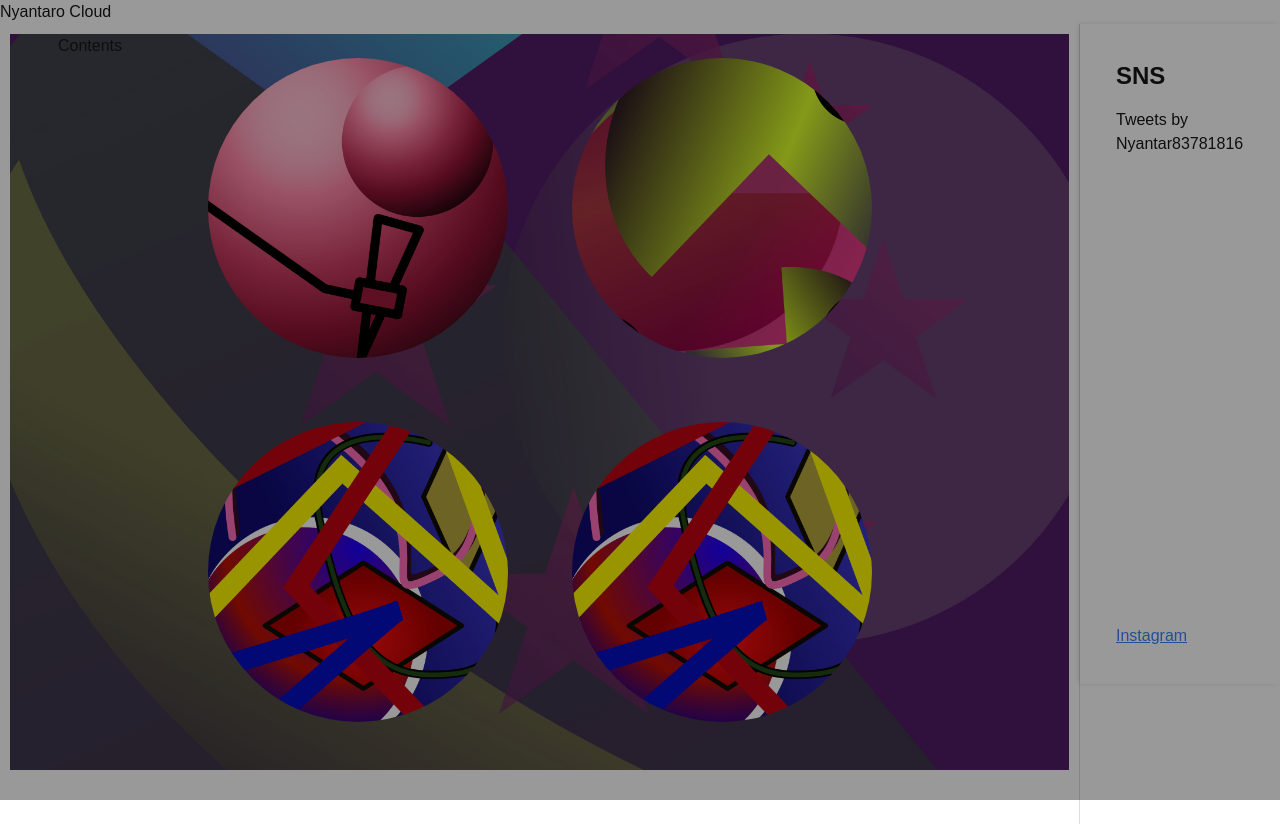
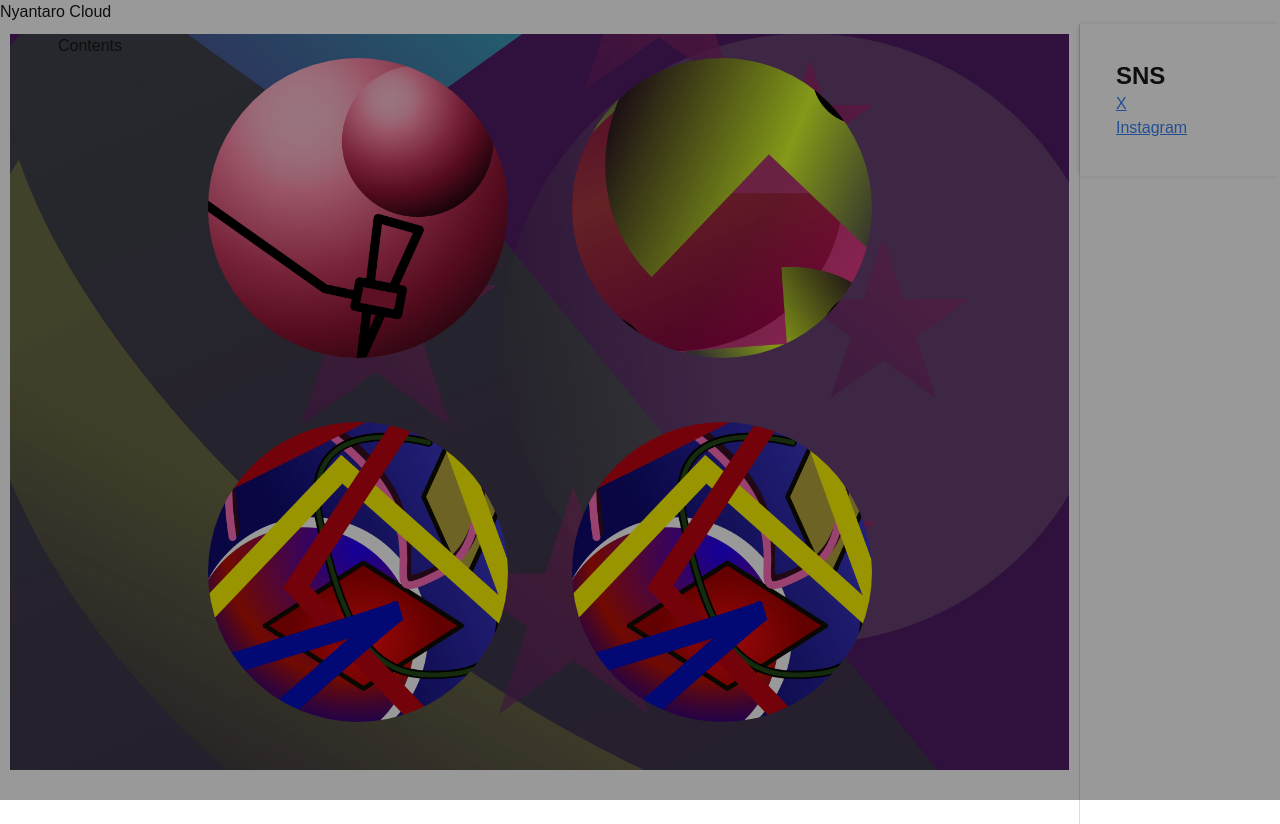
Before and after one commit to RyuNyan-Taro/nyantaro_cloud_web, a Next.js app: page / in a window 1280 px wide. Built offline with nearby package versions, Linux system fonts and the light colour scheme.

Commit message:
fix to delete unlink.

```diff
--- a/src/components/SnsList.tsx
+++ b/src/components/SnsList.tsx
@@ -11,20 +11,18 @@ export default function SnsList() {
     }, [])
 
     return (
-        <div className="h-full overflow-y-auto p-4 space-y-4">
+        <div className="h-full overflow-y-auto p-4">
             <h2 className="text-2xl font-bold">SNS</h2>
 
-            {/* Twitterタイムライン */}
-            <div className="h-[500px]">
+            {/* Twitterリンク */}
                 <a
-                    className="twitter-timeline"
-                    data-height="500"
                     href="https://twitter.com/Nyantar83781816"
+                    target="_blank"
+                    rel="noopener noreferrer"
+                    className="text-blue-500 underline block"
                 >
-                    Tweets by Nyantar83781816
+                    X
                 </a>
-            </div>
-
             {/* Instagramリンク */}
             <a
                 href="https://www.instagram.com/nyantarotaro/"
```
